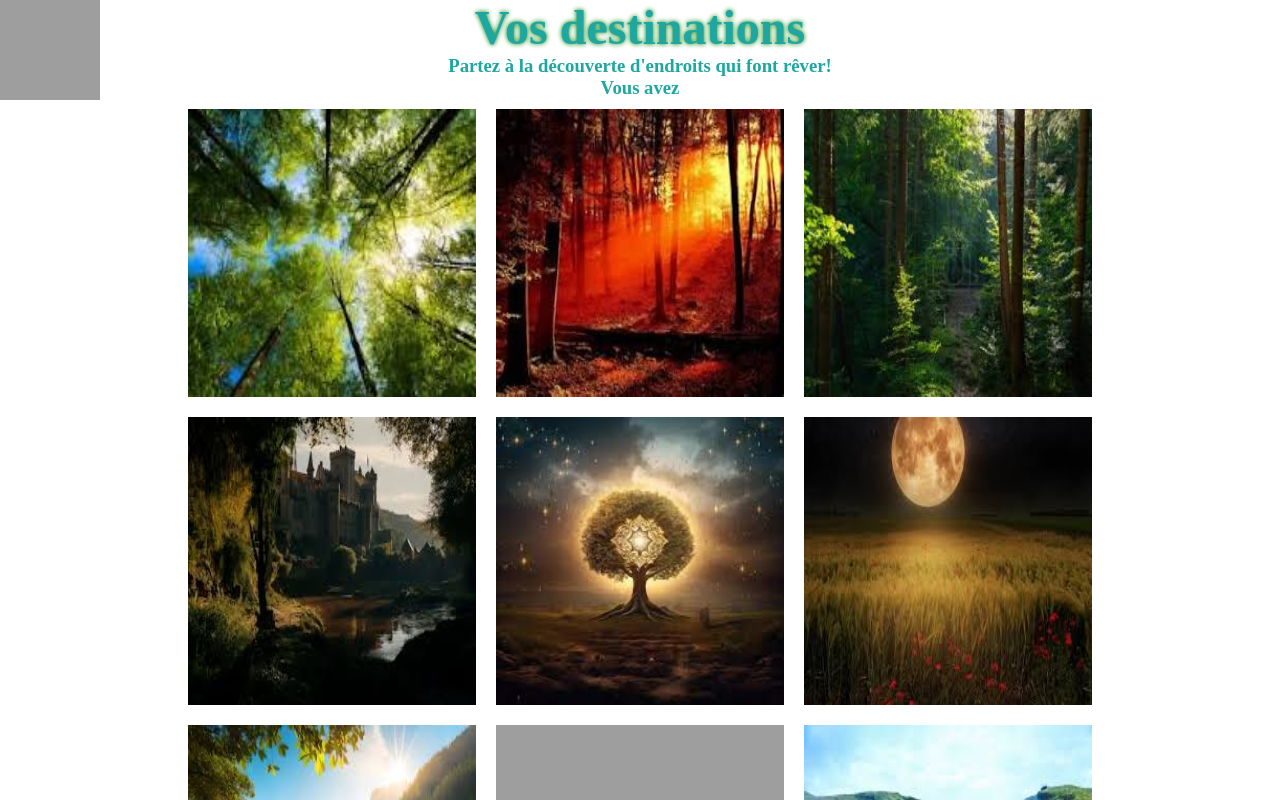
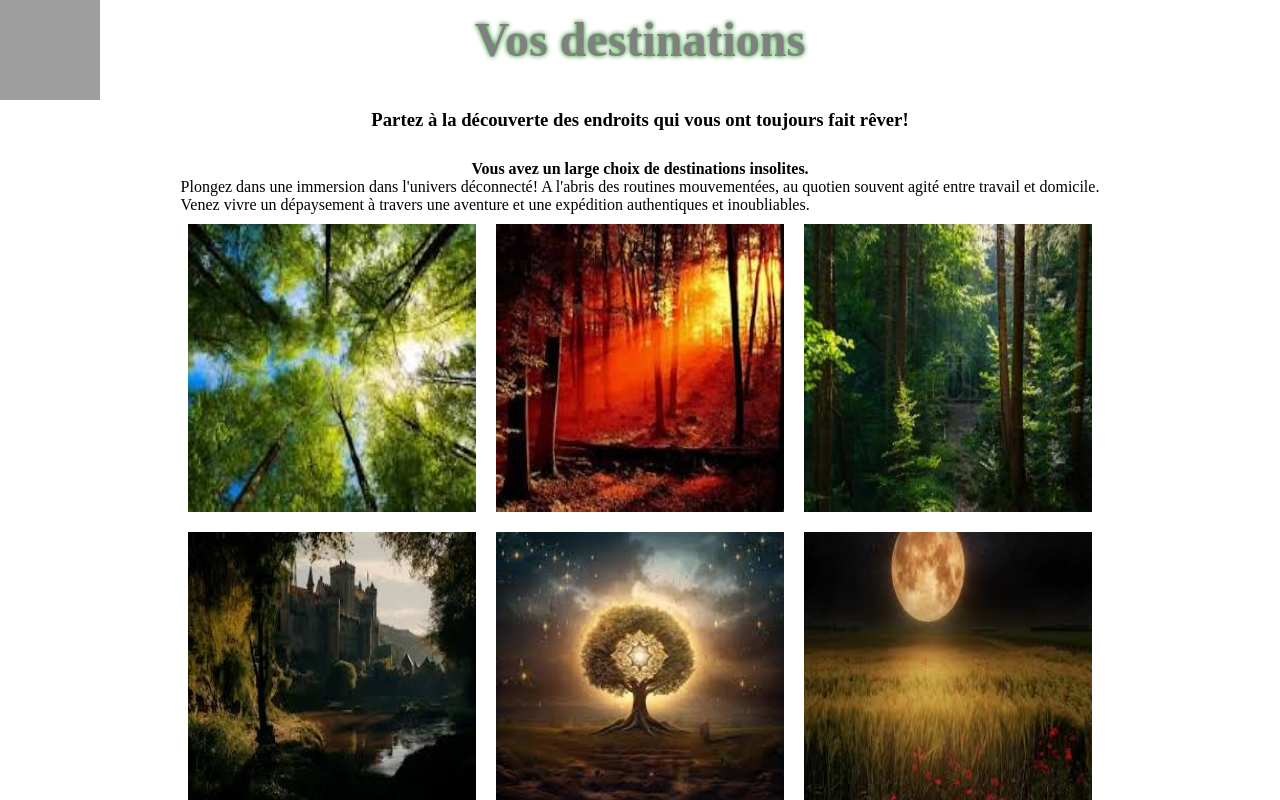
Before and after one commit to Bak-Faek/hackathon_FrenchD-connexion, a React (Vite) app: page /images in a window 1280 px wide. Shown: the top 800 px of the page. Built offline with nearby package versions, Linux system fonts and the light colour scheme; grey boxes are pictures that could not be loaded.

Commit message:
suppression de fichiers

```diff
--- a/src/pages/ImagesPage.css
+++ b/src/pages/ImagesPage.css
@@ -3,30 +3,6 @@
   flex-direction: column;
   align-items: center;
 }
-
-/*.image-group {
-  display: flex;
-}
-
-.image-group img {
-  margin: 10px; /* Espacement entre les images */
-  /* width: 18rem;
-  height: 18rem;
-  transition: transform 0.6s;
-  transform-style: preserve-3d;
-  cursor: pointer;
-}
-
-.image-group img:hover {
-  transform: rotateY(20deg);
-} */ */
-/*    */
-/*@media (min-width: 768px) {
-  .image-group {
-    flex-direction: row;
-  }}*/
-
-/* Styles pour l'animation de l'oiseau */
 
 .images-container {
   display: flex;
@@ -34,8 +10,8 @@
   align-items: center;
 }
 
-.images-container h1, h2, h3{
-  color: rgb(30, 167, 160);
+.images-container h2, h3 {
+  line-height: 5rem;
 
 }
 
--- a/src/pages/ImagesPage.jsx
+++ b/src/pages/ImagesPage.jsx
@@ -1,5 +1,6 @@
-import { useState } from 'react';
-import './ImagesPage.css';
+/* eslint-disable react/no-unescaped-entities */
+import { useState } from "react";
+import "./ImagesPage.css";
 
 const ImagesPage = () => {
   // Tableau de données des images
@@ -23,14 +24,14 @@ const ImagesPage = () => {
 
   const handleMouseEnter = () => {
     // Démarrage de l'animation de l'oiseau
-    const bird = document.getElementById('bird');
-    bird.classList.add('fly');
+    const bird = document.getElementById("bird");
+    bird.classList.add("fly");
   };
 
   const handleMouseLeave = () => {
     // Arrêt l'animation de l'oiseau
-    const bird = document.getElementById('bird');
-    bird.classList.remove('fly');
+    const bird = document.getElementById("bird");
+    bird.classList.remove("fly");
   };
 
   const groupedImages = [];
@@ -41,8 +42,17 @@ const ImagesPage = () => {
   return (
     <div className="images-container" onMouseMove={handleMouseMove}>
       <h2>Vos destinations</h2>
-      <h3>Partez à la découverte d'endroits qui font rêver!</h3>
-      <h3>Vous avez </h3>
+      <h3>
+        Partez à la découverte des endroits qui vous ont toujours fait rêver!
+      </h3>
+      <h4>Vous avez un large choix de destinations insolites. </h4>
+      <p>
+        Plongez dans une immersion dans l'univers déconnecté! A l'abris des
+        routines mouvementées, au quotien souvent agité entre travail et
+        domicile.
+        <br /> Venez vivre un dépaysement à travers une aventure et une
+        expédition authentiques et inoubliables.
+      </p>
       {groupedImages.map((group, index) => (
         <div key={index}>
           <div className="image-group">
@@ -60,7 +70,11 @@ const ImagesPage = () => {
         </div>
       ))}
       {/* Oiseau animé */}
-      <div id="bird" className="bird" style={{ left: birdPosition.x, top: birdPosition.y }}></div>
+      <div
+        id="bird"
+        className="bird"
+        style={{ left: birdPosition.x, top: birdPosition.y }}
+      ></div>
     </div>
   );
 };
```
